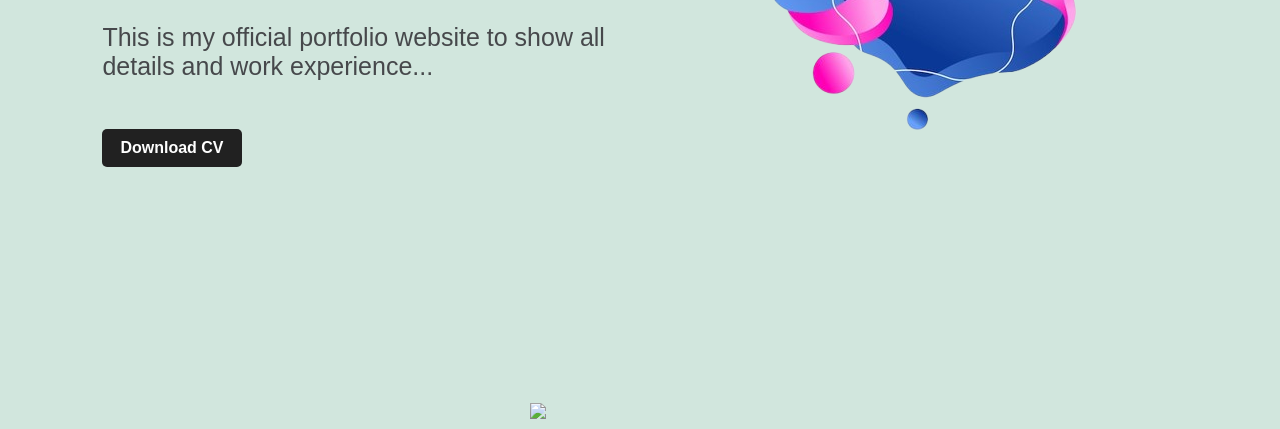
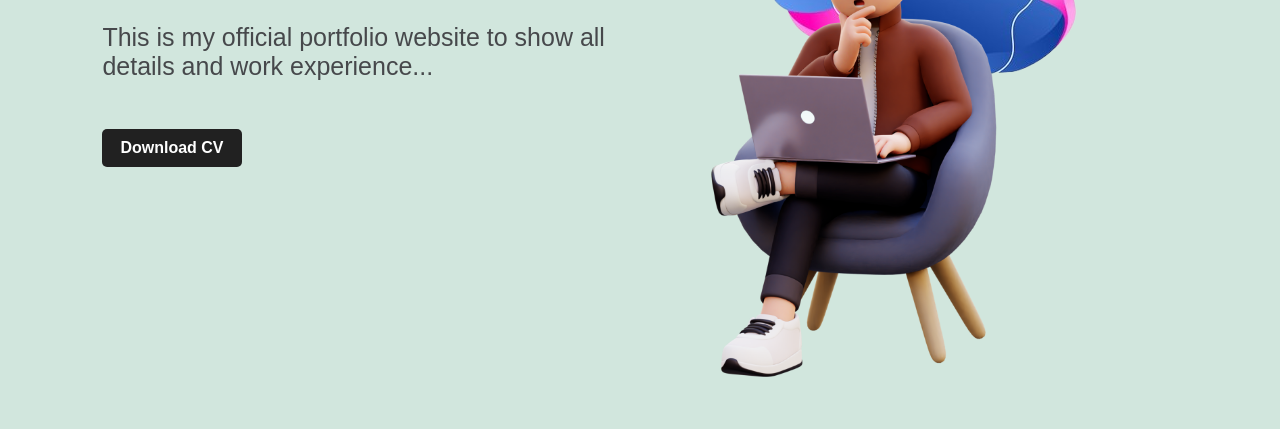
Before and after one commit to imanchris/project-portfolio, a plain HTML site: page index.html in a window 1280 px wide. Shown: the part 371-800 px from the top of the page. Drawn offline with Linux system fonts and the light colour scheme.

Commit message:
Update index.html

```diff
--- a/index.html
+++ b/index.html
@@ -31,7 +31,7 @@
         </div>
         <div class="image">
             <img src="liquid-fluid-blue-pink-element-vector-design_190436-188-removebg-preview.png" class="shape">
-            <img src= "i.pinimg.com/originals/7c/8c/38/7c8c3888017520b3573c82ee29c0406d.png" class="men">
+            <img src="men.png" class="men">
         </div>
     </div>
 
```
